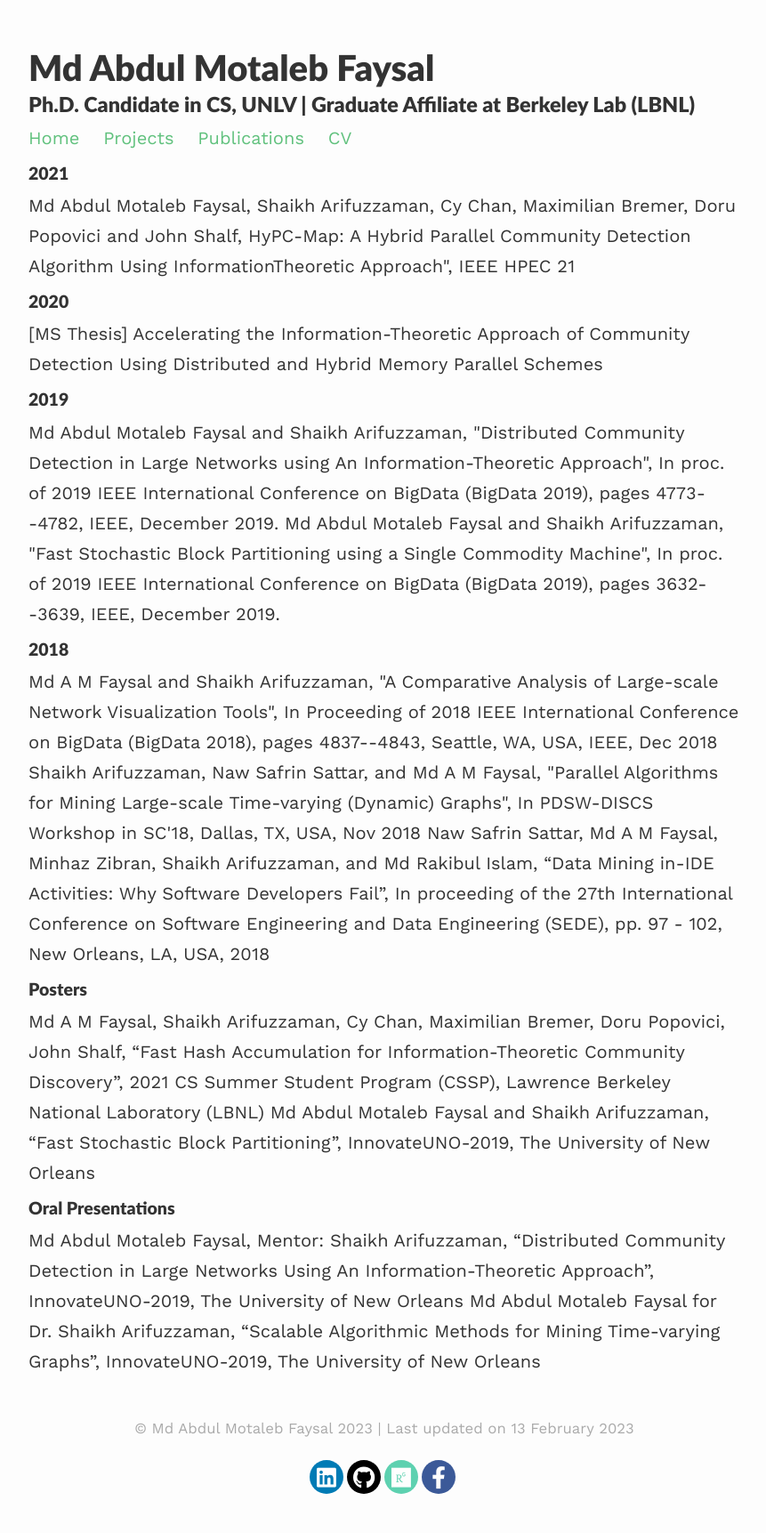
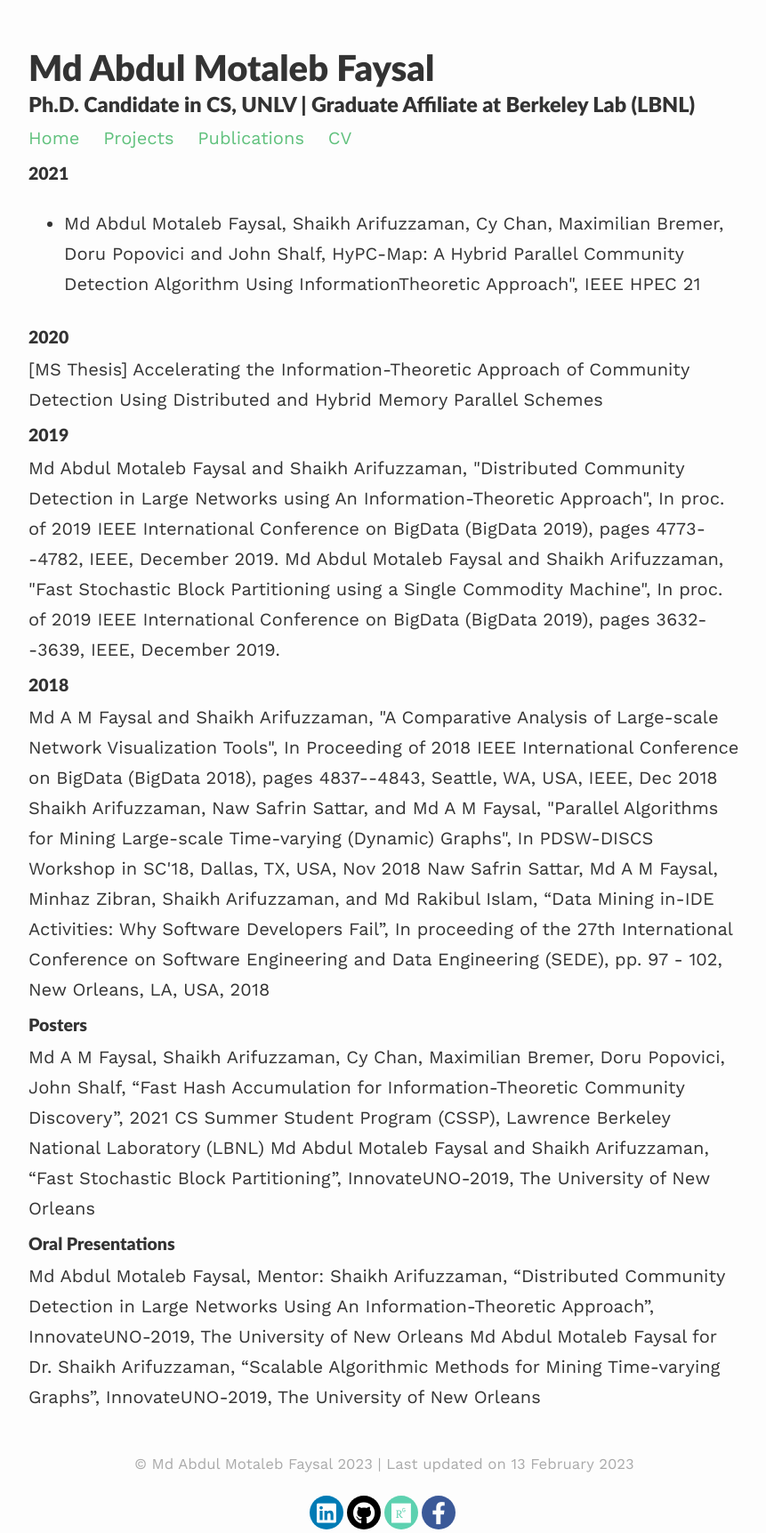
Before and after one commit to mfaysal101/mfaysal101.github.io, a Jekyll site: the page built from archive.html, in a window 1280 px wide. Shown: the whole page at 89% size, without its empty margins (208-1069 px from the left). Built offline with Jekyll 4.4.1, drawn with Linux system fonts in a browser that asks for light colours; nearby versions of some CDN libraries; before the commit the page ends 1683 px from its top, so only the background shows below that.

Commit message:
Update archive.html

```diff
--- a/archive.html
+++ b/archive.html
@@ -6,7 +6,9 @@ title: Archive
 
 <div>
 <h3><small>2021</small></h3>
-    Md Abdul Motaleb Faysal, Shaikh Arifuzzaman, Cy Chan, Maximilian Bremer, Doru Popovici and John Shalf, HyPC-Map: A Hybrid Parallel Community Detection Algorithm Using InformationTheoretic Approach", IEEE HPEC 21
+    <ul>
+    <li> Md Abdul Motaleb Faysal, Shaikh Arifuzzaman, Cy Chan, Maximilian Bremer, Doru Popovici and John Shalf, HyPC-Map: A Hybrid Parallel Community Detection Algorithm Using InformationTheoretic Approach", IEEE HPEC 21 </li>
+    </ul>
 <h3><small>2020</small></h3>
    [MS Thesis] Accelerating the Information-Theoretic Approach of Community Detection Using Distributed and Hybrid Memory Parallel Schemes
 <h3><small>2019</small></h3>
```
